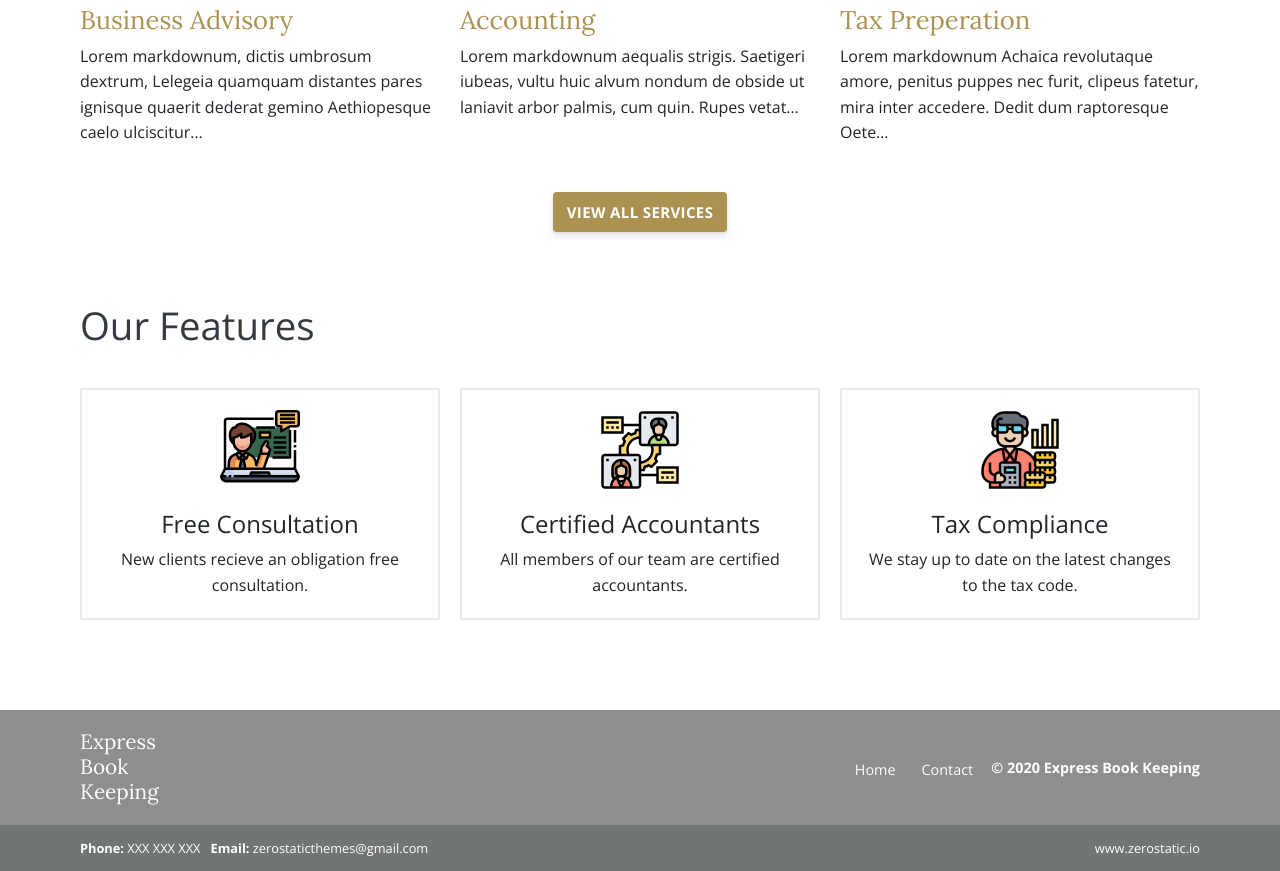
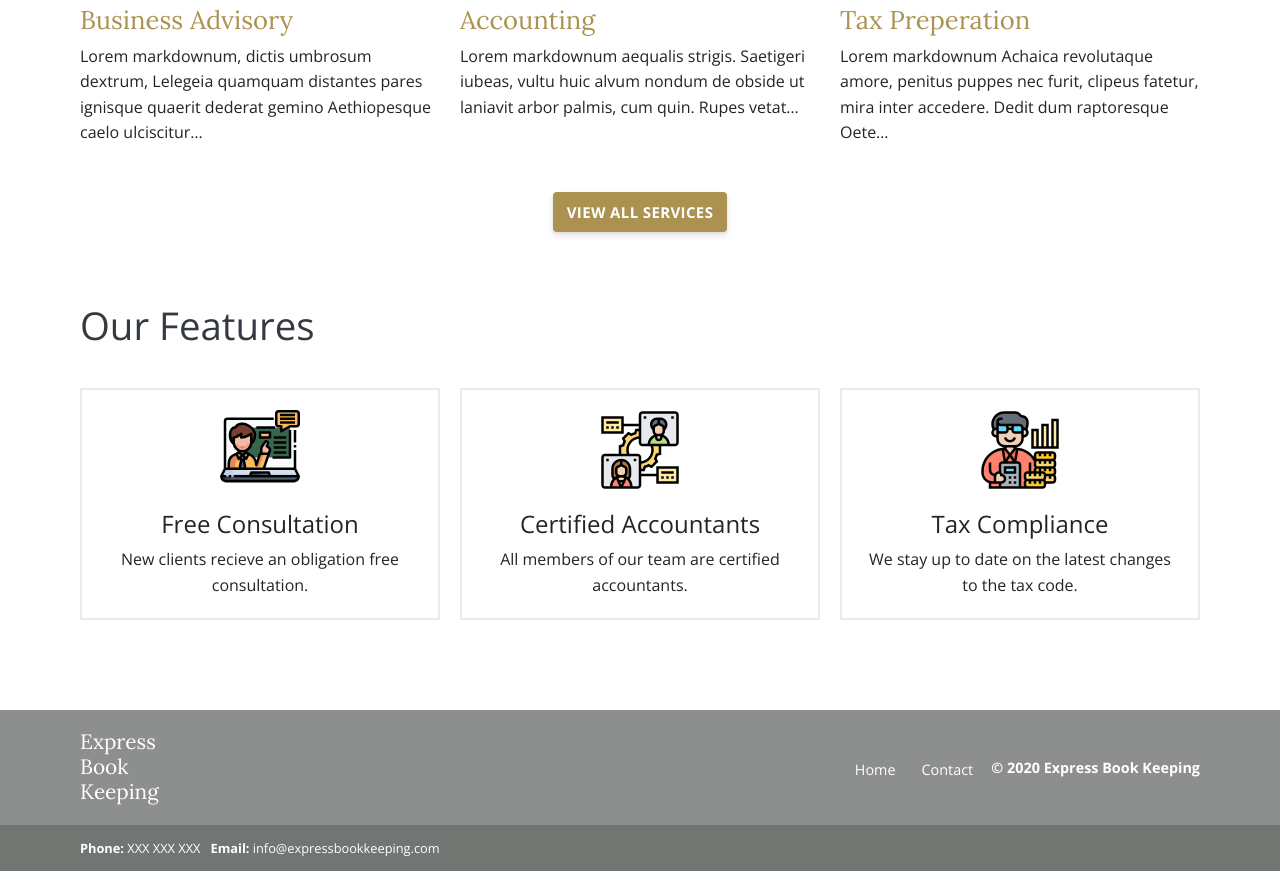
Before and after one commit to dextermichael/E-B-K, a Gatsby site: page / in a window 1280 px wide. Shown: the part 820-1691 px from the top of the page. Built offline with nearby package versions, Linux system fonts and the light colour scheme; Gatsby itself is replaced by a stand-in of ours.

Commit message:
changed email

```diff
--- a/gatsby-config.js
+++ b/gatsby-config.js
@@ -6,7 +6,7 @@ module.exports = {
     description: 'my theme',
     contact: {
       phone: 'XXX XXX XXX',
-      email: 'zerostaticthemes@gmail.com',
+      email: 'info@expressbookkeeping.com',
     },
     menuLinks: [
       {
--- a/package.json
+++ b/package.json
@@ -1,7 +1,4 @@
 {
-  "name": "gatsby-serif-theme",
-  "version": "1.0.0",
-  "author": "Robert Austin <rob@jugglerdigital.com>",
   "license": "MIT",
   "scripts": {
     "develop": "gatsby develop",
--- a/src/components/SubFooter.js
+++ b/src/components/SubFooter.js
@@ -14,16 +14,14 @@ const SubFooter = props => (
               </li>
               <li>
                 <strong>Email: </strong>
-{' '}
+                {' '}
                 <a href={`mailto:${props.data.site.siteMetadata.contact.email}`}>
                   {props.data.site.siteMetadata.contact.email}
                 </a>
               </li>
             </ul>
             <ul>
-              <li>
-                <a href="https://www.zerostatic.io">www.zerostatic.io</a>
-              </li>
+
             </ul>
           </div>
         </div>
```
